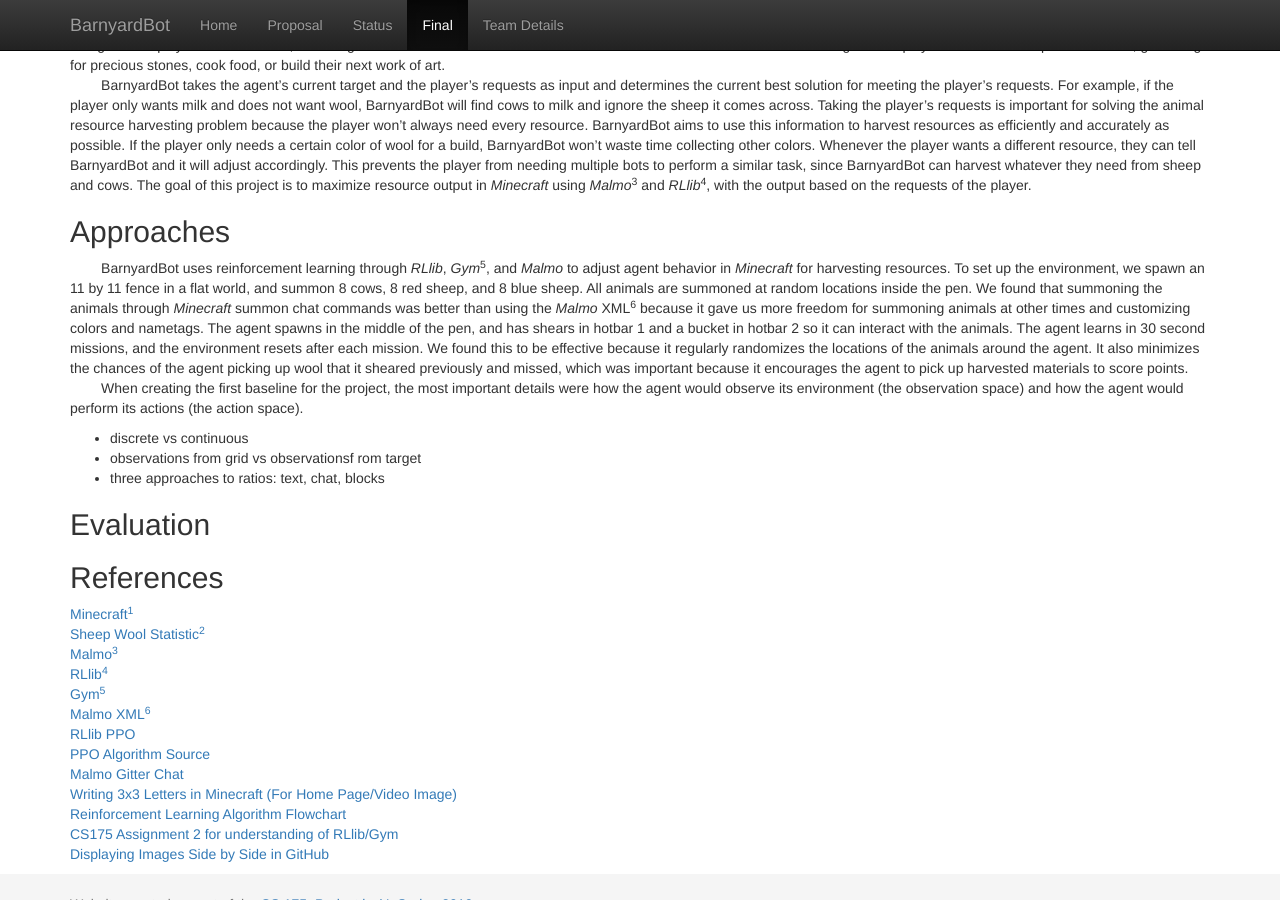
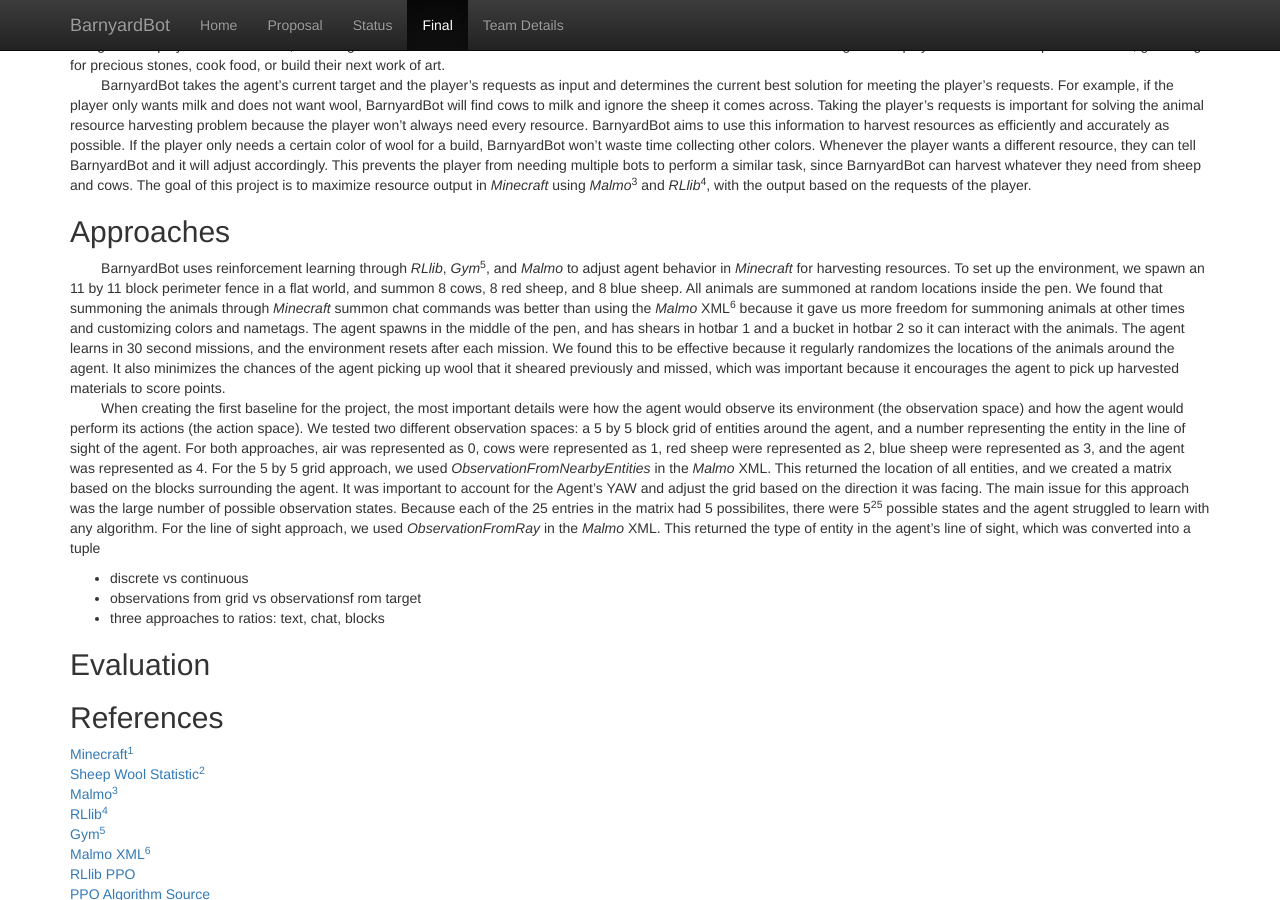
Before and after one commit to brandonmeyer/BarnyardBot, a Jekyll site: the page built from docs/final.md, in a window 1280 px wide and 900 px high, scrolled down 654 px. Built offline with Jekyll 4.4.1, drawn with Linux system fonts in a browser that asks for light colours.

Commit message:
Update final.md

```diff
--- a/docs/final.md
+++ b/docs/final.md
@@ -11,8 +11,8 @@
 &nbsp;&nbsp;&nbsp;&nbsp;&nbsp;&nbsp;&nbsp;&nbsp;BarnyardBot takes the agent's current target and the player's requests as input and determines the current best solution for meeting the player's requests. For example, if the player only wants milk and does not want wool, BarnyardBot will find cows to milk and ignore the sheep it comes across. Taking the player's requests is important for solving the animal resource harvesting problem because the player won't always need every resource. BarnyardBot aims to use this information to harvest resources as efficiently and accurately as possible. If the player only needs a certain color of wool for a build, BarnyardBot won't waste time collecting other colors. Whenever the player wants a different resource, they can tell BarnyardBot and it will adjust accordingly. This prevents the player from needing multiple bots to perform a similar task, since BarnyardBot can harvest whatever they need from sheep and cows. The goal of this project is to maximize resource output in *Minecraft* using *Malmo*<sup>3</sup> and *RLlib*<sup>4</sup>, with the output based on the requests of the player.
 
 ## Approaches
-&nbsp;&nbsp;&nbsp;&nbsp;&nbsp;&nbsp;&nbsp;&nbsp;BarnyardBot uses reinforcement learning through *RLlib*, *Gym*<sup>5</sup>, and *Malmo* to adjust agent behavior in *Minecraft* for harvesting resources. To set up the environment, we spawn an 11 by 11 fence in a flat world, and summon 8 cows, 8 red sheep, and 8 blue sheep. All animals are summoned at random locations inside the pen. We found that summoning the animals through *Minecraft* summon chat commands was better than using the *Malmo* XML<sup>6</sup> because it gave us more freedom for summoning animals at other times and customizing colors and nametags. The agent spawns in the middle of the pen, and has shears in hotbar 1 and a bucket in hotbar 2 so it can interact with the animals. The agent learns in 30 second missions, and the environment resets after each mission. We found this to be effective because it regularly randomizes the locations of the animals around the agent. It also minimizes the chances of the agent picking up wool that it sheared previously and missed, which was important because it encourages the agent to pick up harvested materials to score points.  <br/>
-&nbsp;&nbsp;&nbsp;&nbsp;&nbsp;&nbsp;&nbsp;&nbsp;When creating the first baseline for the project, the most important details were how the agent would observe its environment (the observation space) and how the agent would perform its actions (the action space).
+&nbsp;&nbsp;&nbsp;&nbsp;&nbsp;&nbsp;&nbsp;&nbsp;BarnyardBot uses reinforcement learning through *RLlib*, *Gym*<sup>5</sup>, and *Malmo* to adjust agent behavior in *Minecraft* for harvesting resources. To set up the environment, we spawn an 11 by 11 block perimeter fence in a flat world, and summon 8 cows, 8 red sheep, and 8 blue sheep. All animals are summoned at random locations inside the pen. We found that summoning the animals through *Minecraft* summon chat commands was better than using the *Malmo* XML<sup>6</sup> because it gave us more freedom for summoning animals at other times and customizing colors and nametags. The agent spawns in the middle of the pen, and has shears in hotbar 1 and a bucket in hotbar 2 so it can interact with the animals. The agent learns in 30 second missions, and the environment resets after each mission. We found this to be effective because it regularly randomizes the locations of the animals around the agent. It also minimizes the chances of the agent picking up wool that it sheared previously and missed, which was important because it encourages the agent to pick up harvested materials to score points.  <br/>
+&nbsp;&nbsp;&nbsp;&nbsp;&nbsp;&nbsp;&nbsp;&nbsp;When creating the first baseline for the project, the most important details were how the agent would observe its environment (the observation space) and how the agent would perform its actions (the action space). We tested two different observation spaces: a 5 by 5 block grid of entities around the agent, and a number representing the entity in the line of sight of the agent. For both approaches, air was represented as 0, cows were represented as 1, red sheep were represented as 2, blue sheep were represented as 3, and the agent was represented as 4. For the 5 by 5 grid approach, we used *ObservationFromNearbyEntities* in the *Malmo* XML. This returned the location of all entities, and we created a matrix based on the blocks surrounding the agent. It was important to account for the Agent's YAW and adjust the grid based on the direction it was facing. The main issue for this approach was the large number of possible observation states. Because each of the 25 entries in the matrix had 5 possibilites, there were 5<sup>25</sup> possible states and the agent struggled to learn with any algorithm. For the line of sight approach, we used *ObservationFromRay* in the *Malmo* XML. This returned the type of entity in the agent's line of sight, which was converted into a tuple
 
 - discrete vs continuous
 - observations from grid vs observationsf rom target
```
